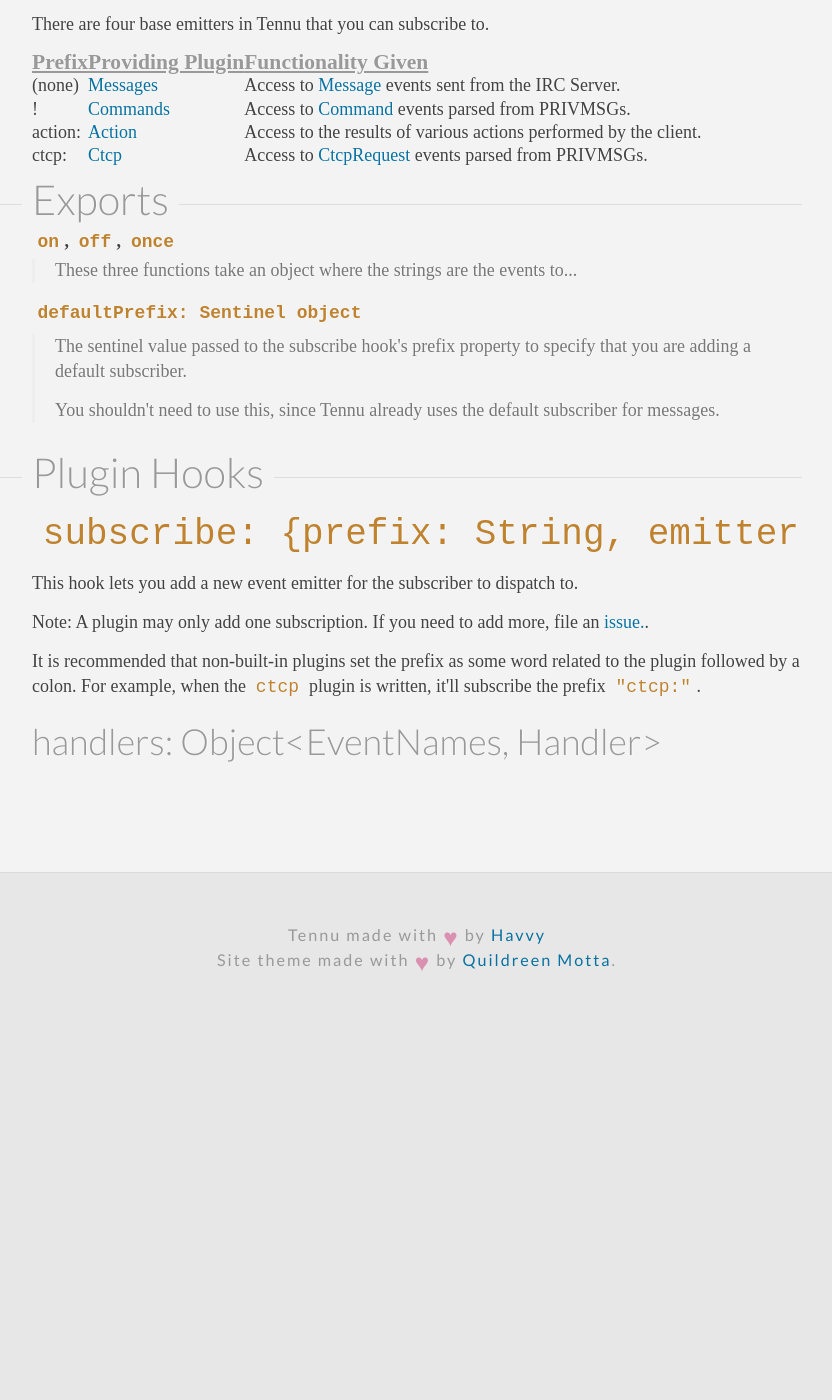
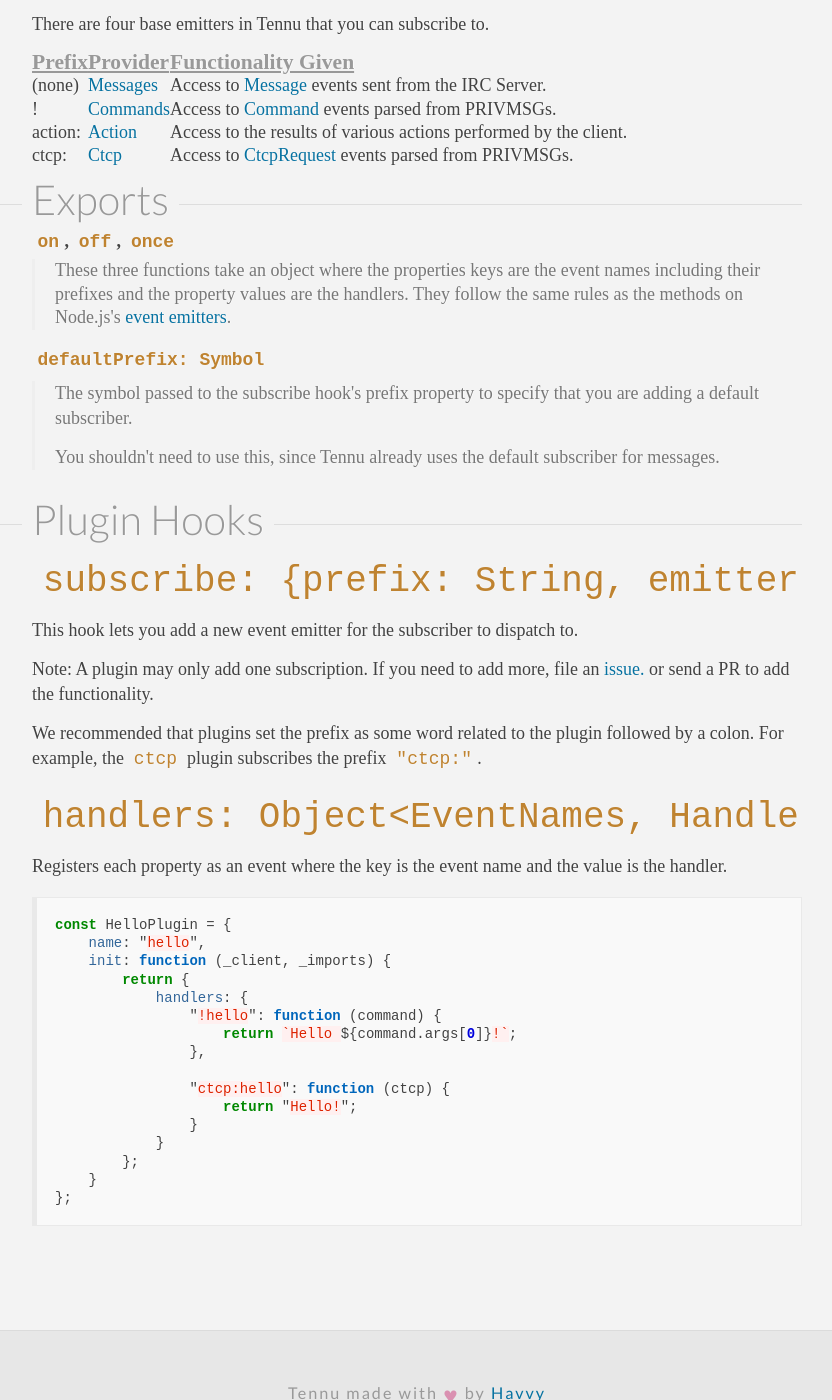
Before and after one commit to Tennu/tennu.github.io, a Jekyll site: the page built from plugins/subscriber.html, in a window 1280 px wide and 1400 px high, scrolled down 543 px. Shown: the whole window, without its empty margins (223-1055 px from the left). Built offline with Jekyll 4.4.1, drawn with Linux system fonts in a browser that asks for light colours; some web fonts are replaced; before the commit the page ends 1567 px from its top, so only the background shows below that.

Commit message:
Update subscriber docs

```diff
--- a/plugins/subscriber.html
+++ b/plugins/subscriber.html
@@ -16,7 +16,7 @@ title: Subscriber Plugin
 <table>
     <tr>
         <th>Prefix</th>
-        <th>Providing Plugin</th>
+        <th>Provider</th>
         <th>Functionality Given</th>
     </tr>
     <tr>
@@ -45,12 +45,11 @@ title: Subscriber Plugin
 
 <dl>
     <dt><code>on</code>, <code>off</code>, <code>once</code></dt>
-    <!-- TODO(Havvy): Finish this sentence. -->
-    <dd>These three functions take an object where the strings are the events to...</dd>
+    <dd>These three functions take an object where the properties keys are the event names including their prefixes and the property values are the handlers. They follow the same rules as the methods on Node.js's <a href="https://nodejs.org/api/events.html">event emitters</a>.</dd>
 
-    <dt><code>defaultPrefix: Sentinel object</code></dt>
+    <dt><code>defaultPrefix: Symbol</code></dt>
     <dd>
-        <p>The sentinel value passed to the subscribe hook's prefix property to specify that you are adding a default subscriber.</p>
+        <p>The symbol passed to the subscribe hook's prefix property to specify that you are adding a default subscriber.</p>
         <p>You shouldn't need to use this, since Tennu already uses the default subscriber for messages.</p>
     </dd>
 </dl>
@@ -61,10 +60,29 @@ title: Subscriber Plugin
 
 <p>This hook lets you add a new event emitter for the subscriber to dispatch to.</p>
 
-<p class="note">Note: A plugin may only add one subscription. If you need to add more, file an <a href="https://github.com/Tennu/tennu/issues">issue.</a>.</p>
+<p class="note">Note: A plugin may only add one subscription. If you need to add more, file an <a href="https://github.com/Tennu/tennu/issues">issue.</a> or send a PR to add the functionality.</p>
 
-<p>It is recommended that non-built-in plugins set the prefix as some word related to the plugin followed by a colon. For example, when the <code>ctcp</code> plugin is written, it'll subscribe the prefix <code>"ctcp:"</code>.</p>
+<p>We recommended that plugins set the prefix as some word related to the plugin followed by a colon. For example, the <code>ctcp</code> plugin subscribes the prefix <code>"ctcp:"</code>.</p>
 
-<h3><cod>handlers: Object&lt;EventNames, Handler&gt;</code></h3>
+<h3><code>handlers: Object&lt;EventNames, Handler&gt;</code></h3>
 
-<!-- TODO(Havvy): Figure out what to put here. -->
+<p>Registers each property as an event where the key is the event name and the value is the handler.</p>
+
+{% highlight JavaScript %}
+const HelloPlugin = {
+    name: "hello",
+    init: function (_client, _imports) {
+        return {
+            handlers: {
+                "!hello": function (command) {
+                    return `Hello ${command.args[0]}!`;
+                },
+
+                "ctcp:hello": function (ctcp) {
+                    return "Hello!";
+                }
+            }
+        };
+    }
+};
+{% endhighlight %}
```
